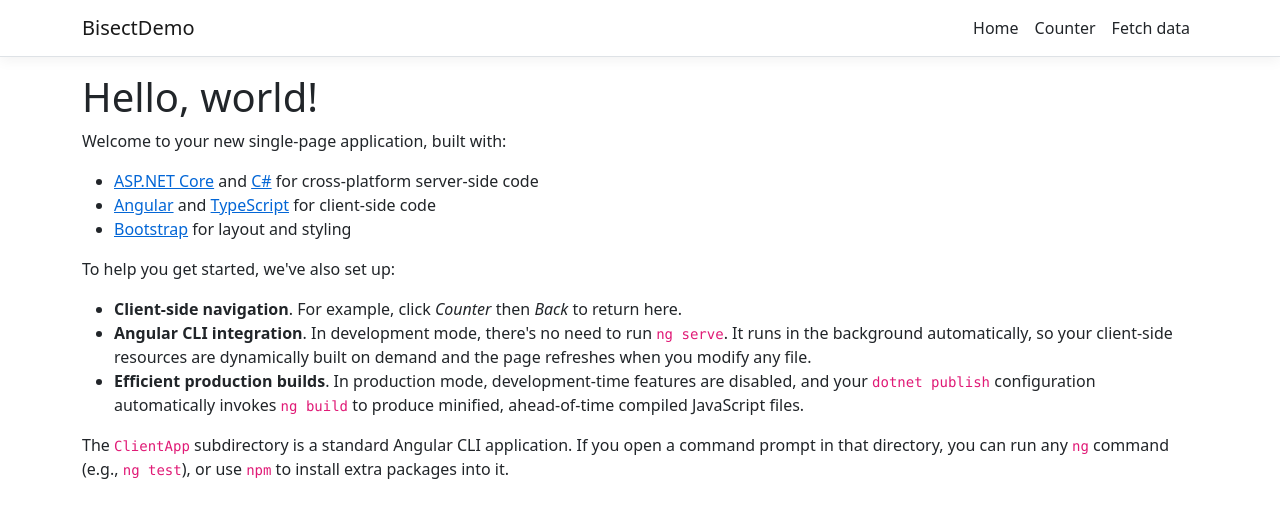
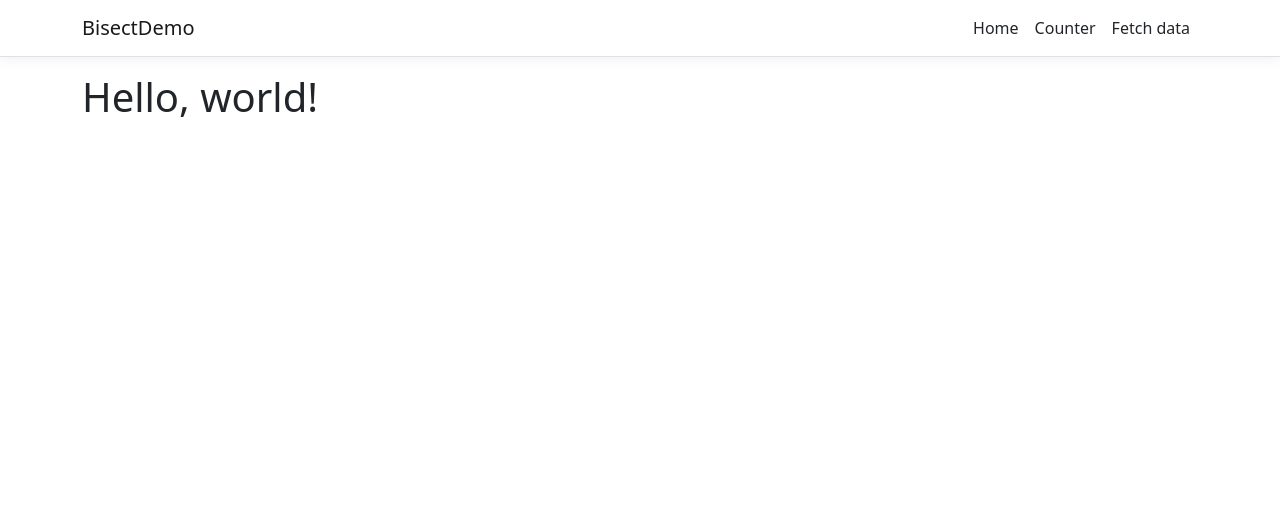
Before and after one commit to Wintaru/BisectDemo, an Angular app in the folder BisectDemo/ClientApp/: page / in a window 1280 px wide. Shown: the top 518 px of the page. Built offline with nearby package versions, Linux system fonts and the light colour scheme.

Commit message:
Remove default home page stuff.

```diff
--- a/BisectDemo/ClientApp/src/app/home/home.component.html
+++ b/BisectDemo/ClientApp/src/app/home/home.component.html
@@ -1,14 +1 @@
 <h1>Hello, world!</h1>
-<p>Welcome to your new single-page application, built with:</p>
-<ul>
-  <li><a href='https://get.asp.net/'>ASP.NET Core</a> and <a href='https://msdn.microsoft.com/en-us/library/67ef8sbd.aspx'>C#</a> for cross-platform server-side code</li>
-  <li><a href='https://angular.io/'>Angular</a> and <a href='http://www.typescriptlang.org/'>TypeScript</a> for client-side code</li>
-  <li><a href='http://getbootstrap.com/'>Bootstrap</a> for layout and styling</li>
-</ul>
-<p>To help you get started, we've also set up:</p>
-<ul>
-  <li><strong>Client-side navigation</strong>. For example, click <em>Counter</em> then <em>Back</em> to return here.</li>
-  <li><strong>Angular CLI integration</strong>. In development mode, there's no need to run <code>ng serve</code>. It runs in the background automatically, so your client-side resources are dynamically built on demand and the page refreshes when you modify any file.</li>
-  <li><strong>Efficient production builds</strong>. In production mode, development-time features are disabled, and your <code>dotnet publish</code> configuration automatically invokes <code>ng build</code> to produce minified, ahead-of-time compiled JavaScript files.</li>
-</ul>
-<p>The <code>ClientApp</code> subdirectory is a standard Angular CLI application. If you open a command prompt in that directory, you can run any <code>ng</code> command (e.g., <code>ng test</code>), or use <code>npm</code> to install extra packages into it.</p>
```
Also changed, not shown: 1 other file (tests, documents, lock files or other folders).
